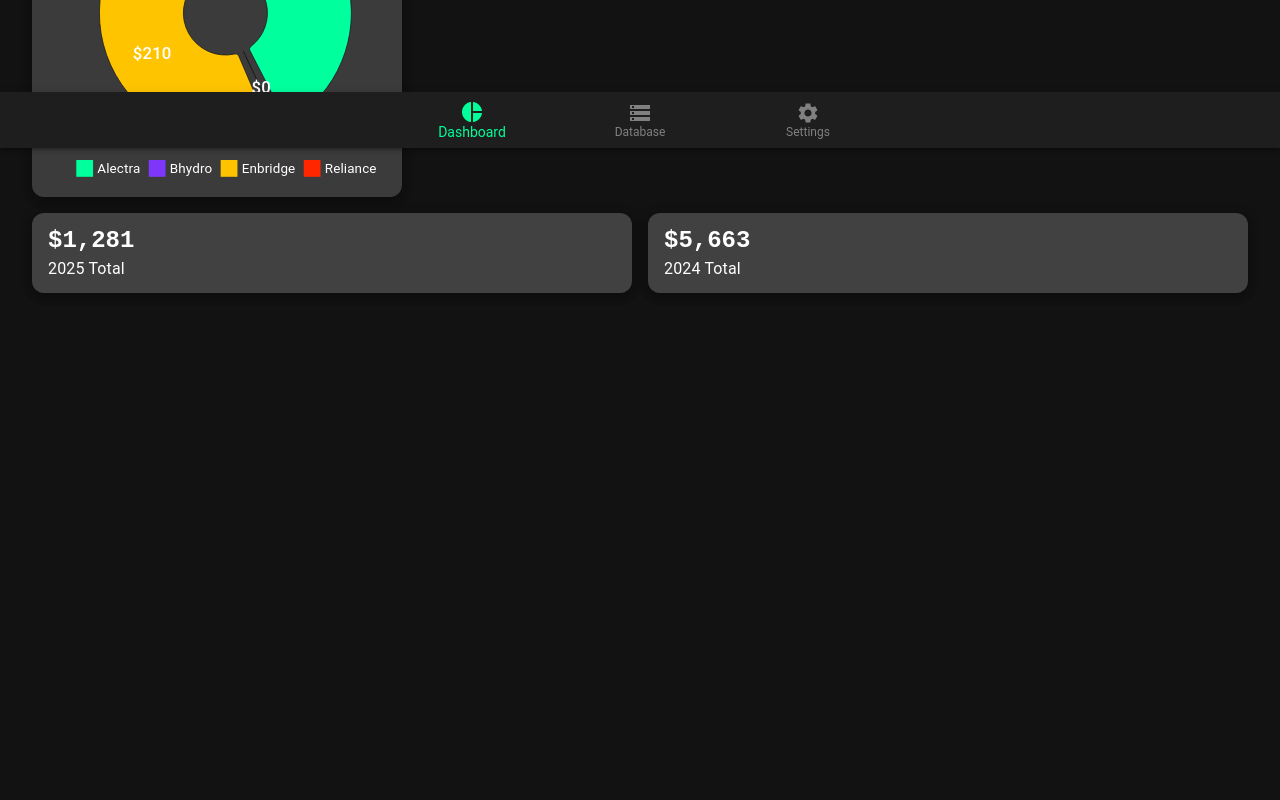
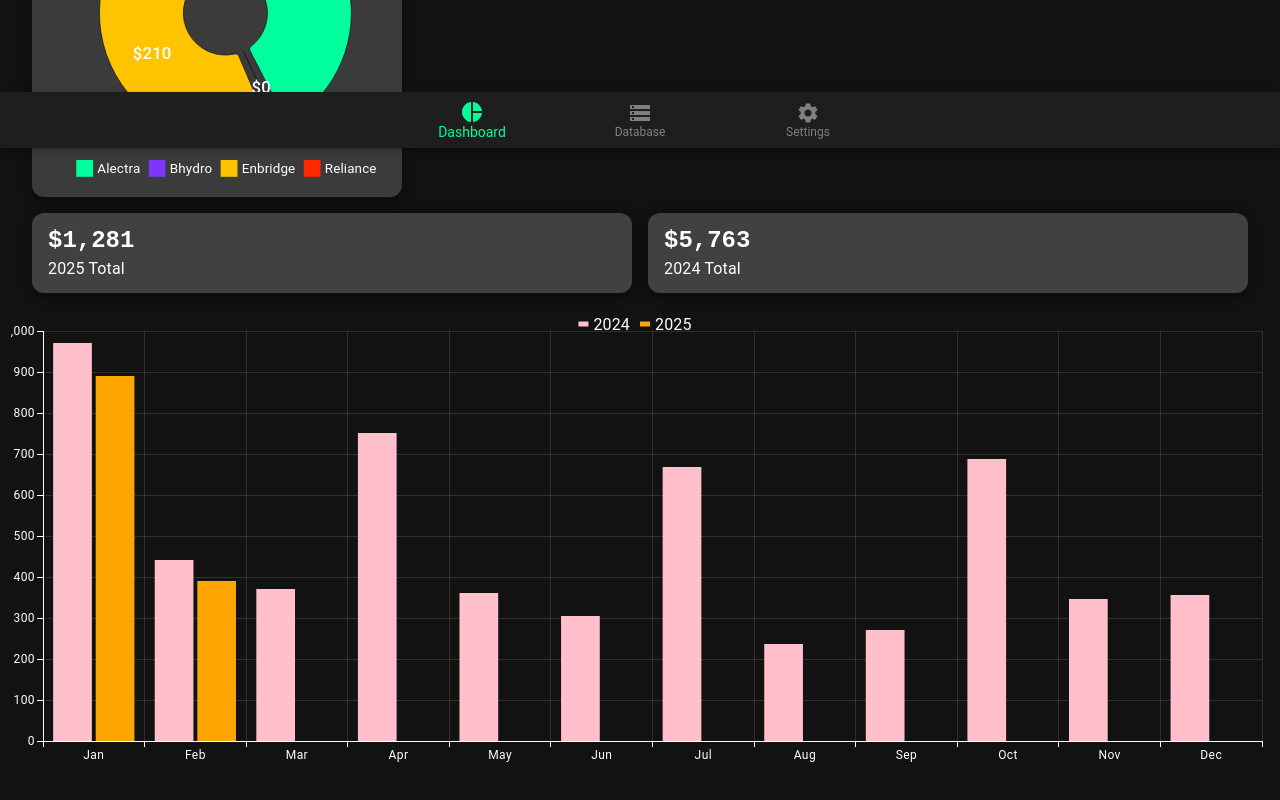
Before and after one commit to Siddharth-A/utility_tracker, a React (Vite) app in the folder utility-tracker/: page / in a window 1280 px wide. Shown: the part 652-1452 px from the top of the page. Before the commit the page ends 1001 px from the top, so only its background shows below. Built offline with nearby package versions, Linux system fonts and the light colour scheme.

Commit message:
Add chart component and refine design

```diff
--- a/utility-tracker/src/components/Chart.jsx
+++ b/utility-tracker/src/components/Chart.jsx
@@ -6,106 +6,54 @@ import { Button, ButtonGroup, Box, Select, MenuItem, InputLabel, FormControl, Ch
 import { addLabels, fakeData } from "./data";
 
 export default function Chart() {
-  const [selectedQuarters, setSelectedQuarters] = React.useState([1, 2, 3, 4]);
-  const [selectedDataKeys, setSelectedDataKeys] = React.useState([
-    "Alectra",
-    "Bhydro",
-    "Enbridge",
-    "Reliance",
-  ]);
+  const currentYear = new Date().getFullYear();
+  const lastYear = currentYear - 1;
 
   const dataKeys = ["Alectra", "Bhydro", "Enbridge", "Reliance"];
+  const allMonths = ["Jan", "Feb", "Mar", "Apr", "May", "Jun", "Jul", "Aug", "Sep", "Oct", "Nov", "Dec"];
 
-  // Define months corresponding to each quarter
-  const quarterMonths = {
-    1: ["Jan", "Feb", "Mar"],
-    2: ["Apr", "May", "Jun"],
-    3: ["Jul", "Aug", "Sep"],
-    4: ["Oct", "Nov", "Dec"],
-  };
+  // Initialize data structure with all months
+  const processedData = allMonths.map((month) => ({
+    month,
+    [currentYear]: 0,
+    [lastYear]: 0,
+  }));
 
-  // Filter data based on selected quarters
-  const filteredData = fakeData.filter((entry) =>
-    selectedQuarters.some((q) => quarterMonths[q].includes(entry.month))
-  );
+  // Populate the dataset with available data
+  fakeData.forEach((item) => {
+    const { month, year } = item;
+    const total = dataKeys.reduce((sum, key) => sum + (item[key] || 0), 0);
 
-  // Toggle quarter selection
-  const toggleQuarter = (quarter) => {
-    setSelectedQuarters((prev) =>
-      prev.includes(quarter)
-        ? prev.filter((q) => q !== quarter)
-        : [...prev, quarter].sort()
-    );
-  };
+    const monthIndex = allMonths.indexOf(month);
+    if (monthIndex !== -1) {
+      processedData[monthIndex][year] = total;
+    }
+  });
 
-  // Handle data key selection from dropdown
-  const handleDataKeyChange = (event) => {
-    const {
-      target: { value },
-    } = event;
-    setSelectedDataKeys(typeof value === 'string' ? value.split(',') : value);
-  };
+  console.log("Processed Data:", processedData);
 
   return (
     <Box sx={{ p: 1 }}>
-      <Box sx={{ p: 1, border:1, borderColor:'primary.main', borderRadius:'10px', borderWidth:3 }}>
-        {/* Quarter Toggle Buttons */}
-        <ButtonGroup size="small" variant="contained" color="primary" sx={{ ml: 2, mt: 0.5 }}>
-            {[1, 2, 3, 4].map((q) => (
-            <Button
-                key={q}
-                onClick={() => toggleQuarter(q)}
-                variant={selectedQuarters.includes(q) ? "contained" : "outlined"}
-            >
-                Q{q}
-            </Button>
-            ))}
-        </ButtonGroup>
-
-        &nbsp;
-
-        {/* DataKey Dropdown */}
-        <FormControl sx={{ minWidth: 100, ml:8, height: 1 }} size="small">
-            <InputLabel id="dataKey-select-label">Data keys</InputLabel>
-            <Select
-            labelId="dataKey-select-label"
-            multiple
-            value={selectedDataKeys}
-            onChange={handleDataKeyChange}
-            //   renderValue={(selected) => selected.join(", ")}
-            renderValue={() => ""}
-            >
-            {dataKeys.map((key) => (
-                <MenuItem key={key} value={key}>
-                <Checkbox checked={selectedDataKeys.includes(key)} />
-                <ListItemText primary={key} />
-                </MenuItem>
-            ))}
-            </Select>
-        </FormControl>
-      </Box>
-
-      {/* Chart */}
       <BarChart
-        dataset={filteredData}
-        series={addLabels(
-          selectedDataKeys.map((key) => ({ dataKey: key, stack: "liability" }))
-        )}
+        dataset={processedData}
+        series={[
+          { dataKey: lastYear, label: `${lastYear}`, color:"pink", barLabel: ({ value }) => `${value.toFixed(0)}`},
+          { dataKey: currentYear, label: `${currentYear}`, color:"orange", barLabel: ({ value }) => `${value.toFixed(0)}`},
+        ]}
         xAxis={[{ scaleType: "band", dataKey: "month" }]}
         slotProps={{
           legend: {
-            position: { vertical: "bottom", horizontal: "middle" },
+            position: { vertical: "top", horizontal: "middle" },
             itemMarkWidth: 10,
             itemMarkHeight: 5,
-            itemGap: 4,
+            // itemGap: 4,
           },
         }}
-        // width={500}
+        // barLabel="value"
         height={500}
-        margin={{ top: 30, bottom: 60, left:15, right:15 }}
-        // barLabel="value"
-        // loading="true"
-        leftAxis={null}
+        margin={{ top: 30, bottom: 60, left:35, right:10 }}
+        // leftAxis={null}
+        grid={{ vertical:true, horizontal:true }}
       />
     </Box>
   );
--- a/utility-tracker/src/components/Dashboard.jsx
+++ b/utility-tracker/src/components/Dashboard.jsx
@@ -5,6 +5,7 @@ import { useTheme } from "@mui/material/styles";
 
 import Monthlypaperview from "./Monthlypaperview";
 import Annualpaperview from "./Annualpaperview";
+import Chart from "./Chart";
 
 function Dashboard({ toggleDarkMode }) {
   const theme = useTheme(); // Get the current theme
@@ -18,9 +19,9 @@ function Dashboard({ toggleDarkMode }) {
       }}
     >
       <Monthlypaperview />
-      {/* <Chart /> */}
       <Pie />
       <Annualpaperview />
+      <Chart />
     </Box>
   )
 }
--- a/utility-tracker/src/components/data.jsx
+++ b/utility-tracker/src/components/data.jsx
@@ -19,7 +19,7 @@ const translations = {
     {
         month: 'Jan',
         year: 2024,
-        Alectra: 200,
+        Alectra: 300,
         Bhydro: 400,
         Enbridge: 230,
         Reliance: 40.50,
```
